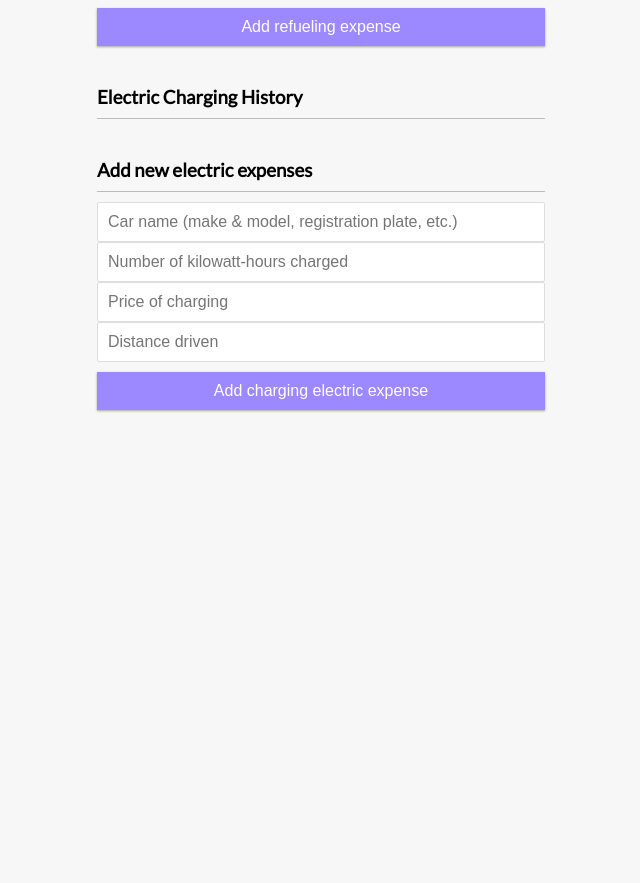
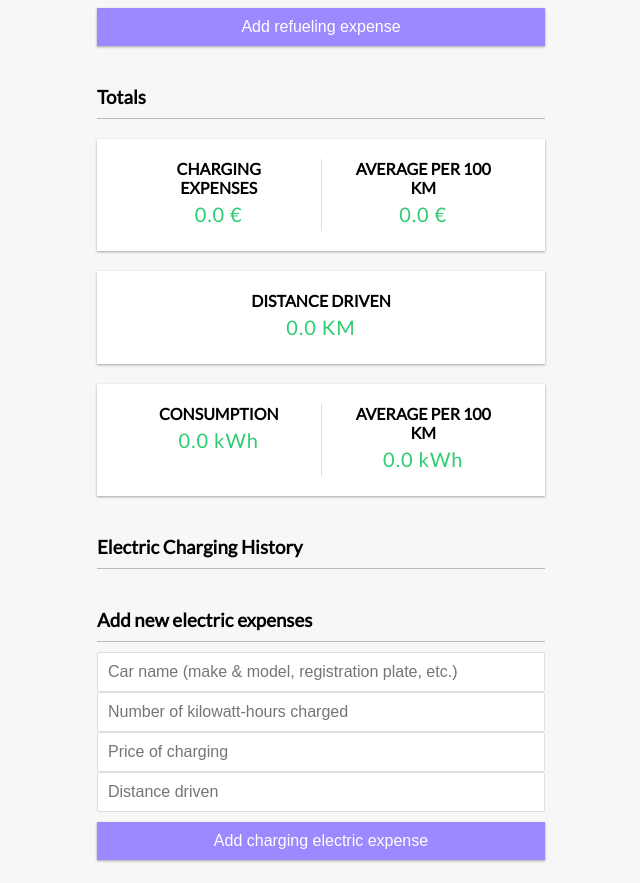
Before and after one commit to arekune/car-expenses, a React (Create React App) app: page / in a window 1280 px wide. Shown: the part 817-1700 px from the top of the page, without its empty margins (319-959 px from the left). Before the commit the page ends 1257 px from the top, so only its background shows below. Built offline with nearby package versions, Linux system fonts and the light colour scheme.

Commit message:
add ElecExpenseTotal component ElecExpenseTotal.js

```diff
--- a/src/App.js
+++ b/src/App.js
@@ -8,6 +8,7 @@ import { ExpenseList } from "./components/ExpenseList";
 import { AddExpense } from "./components/AddExpense";
 import { ElecExpenseList } from "./components/ElecExpenseList";
 import { AddElecExpense } from "./components/AddElecExpense";
+import { ElecExpenseTotal } from "./components/ElecExpenseTotal";
 
 function App() {
 
@@ -19,6 +20,7 @@ function App() {
         <ExpenseTotal />
         <ExpenseList />
         <AddExpense />
+        <ElecExpenseTotal />
         <ElecExpenseList />
         <AddElecExpense />
       </div>
--- /dev/null
+++ b/src/components/ElecExpenseTotal.js
@@ -0,0 +1,83 @@
+import { useContext } from "react";
+import { GlobalContext } from "../context/GlobalState";
+
+export const ElecExpenseTotal = () => {
+
+    const { elecexpenses } = useContext(GlobalContext);
+
+    const price = elecexpenses.map(elecexpense => elecexpense.price);
+    const priceTotal = price.reduce((accumulator, item) => (accumulator += item), 0).toFixed(1);
+
+    const distance = elecexpenses.map(elecexpense => elecexpense.distance);
+    const distanceTotal = distance.reduce((accumulator, item) => (accumulator += item), 0).toFixed(1);
+
+    const consumption = elecexpenses.map(elecexpense => elecexpense.kilowattHour);
+    const consumptionTotal = consumption.reduce((accumulator, item) => (accumulator += item), 0).toFixed(1);
+
+    const average = (dividend, divisor) => {
+        if (dividend === "0.0" || divisor === "0.0") {
+            return "0.0";
+        }
+
+        return (dividend / divisor * 100).toFixed(1);
+    }
+
+    return (
+        <>
+            <h3>
+                Totals
+            </h3>
+
+            <div className="inc-exp-container">
+                <div>
+                    <h4>
+                        Charging expenses
+                    </h4>
+                    <p id="money-plus" className="money plus">
+                        {priceTotal} €
+                    </p>
+                </div>
+
+                <div>
+                    <h4>
+                        Average per 100 km
+                    </h4>
+                    <p id="money-plus" className="money plus">
+                        {average(priceTotal, distanceTotal)} €
+                    </p>
+                </div>
+            </div>
+
+            <div className="inc-single-container">
+                <div>
+                    <h4>
+                        Distance driven
+                    </h4>
+                    <p id="money-plus" className="money plus">
+                        {distanceTotal} KM
+                    </p>
+                </div>
+            </div>
+
+            <div className="inc-exp-container">
+                <div>
+                    <h4>
+                        Consumption
+                    </h4>
+                    <p id="money-plus" className="money plus">
+                        {consumptionTotal} kWh
+                    </p>
+                </div>
+
+                <div>
+                    <h4>
+                        Average per 100 km
+                    </h4>
+                    <p id="money-plus" className="money plus">
+                        {average(consumptionTotal, distanceTotal)} kWh
+                    </p>
+                </div>
+            </div>
+        </>
+    )
+}
```
